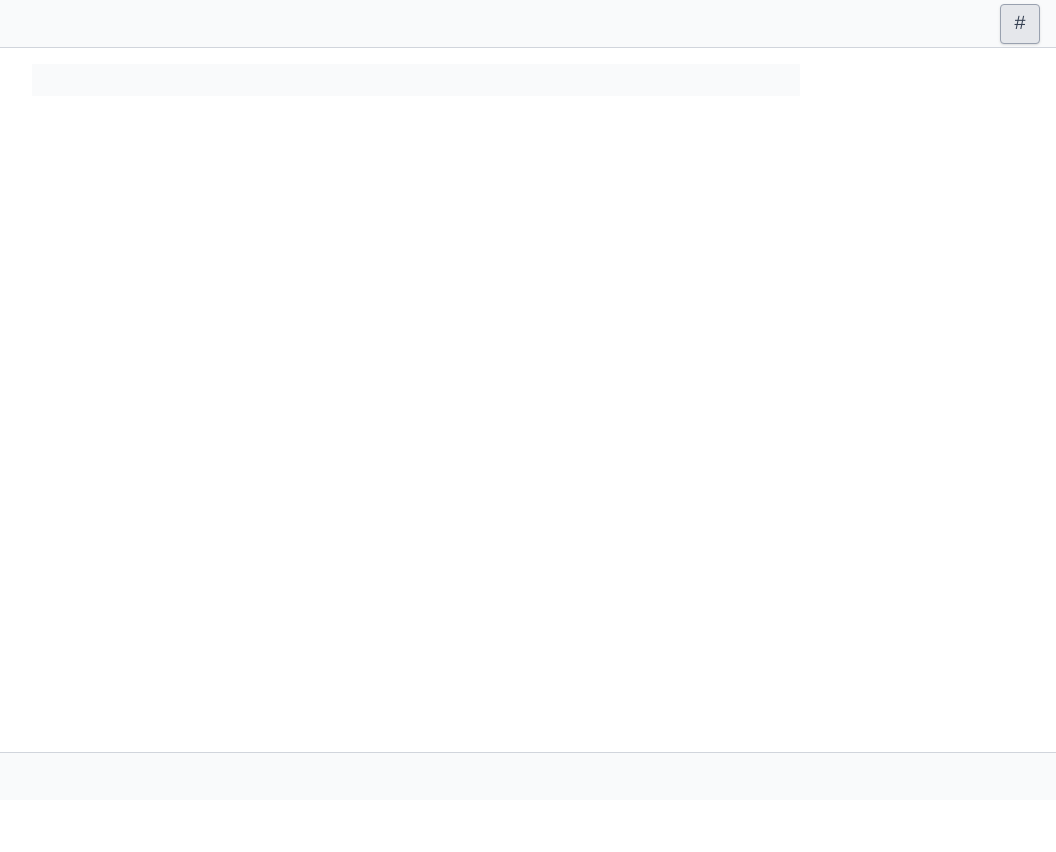
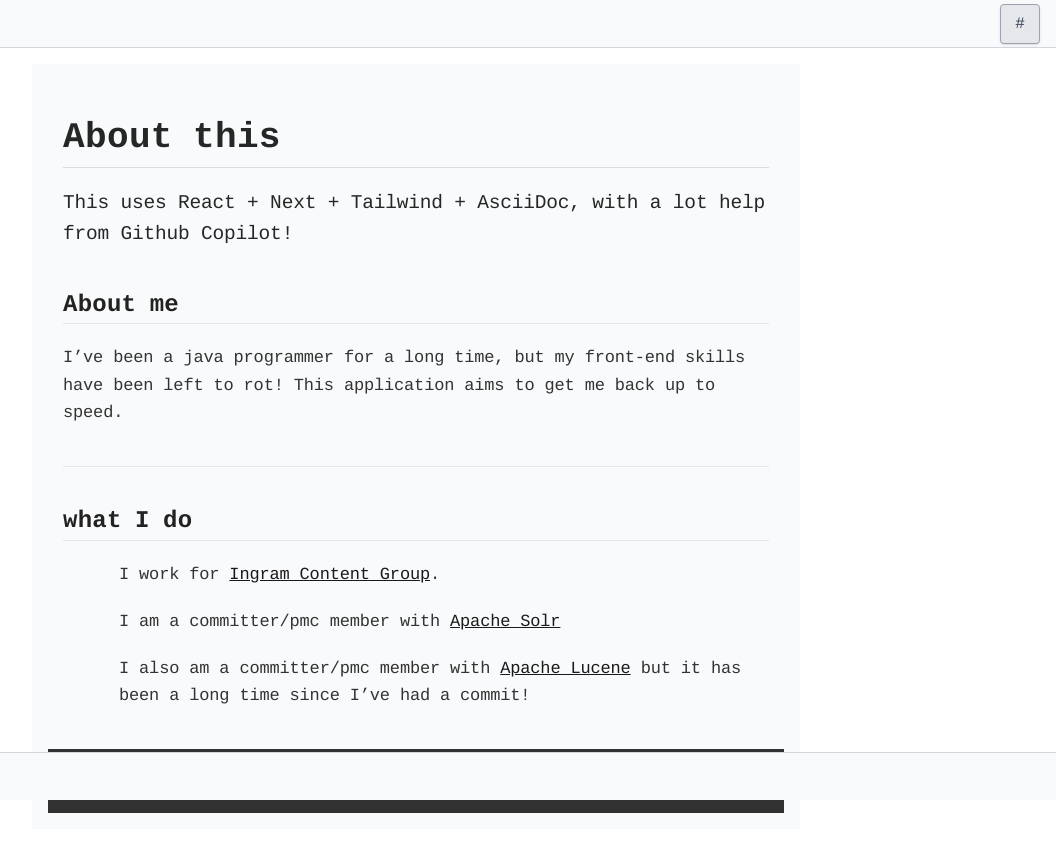
Before and after one commit to jdyer1/home, a Next.js app: page / in a window 1280 px wide. Shown: the top 852 px of the page, without its empty margins (224-1280 px from the left). Before the commit the page ends 800 px from the top, so only its background shows below. Built offline with nearby package versions, Linux system fonts and the light colour scheme; a web font is replaced by a local one.

Commit message:
do not use danger

```diff
--- a/package.json
+++ b/package.json
@@ -11,11 +11,12 @@
     "build": "npm run build:asciidoc && next build",
     "start": "next start",
     "lint": "eslint",
-    "export": "npm run build:asciidoc && next export"
-    ,"test": "jest"
+    "export": "npm run build:asciidoc && next export",
+    "test": "jest"
   },
   "dependencies": {
     "asciidoctor": "^3.0.4",
+    "html-react-parser": "^5.2.13",
     "next": "16.1.4",
     "react": "19.2.3",
     "react-dom": "19.2.3"
--- a/public/asciidoc/root.html
+++ b/public/asciidoc/root.html
@@ -474,7 +474,7 @@ body.book #toc,body.book #preamble,body.book h1.sect0,body.book .sect1>h2{page-b
 </div>
 <div id="footer">
 <div id="footer-text">
-Last updated 2026-01-27 18:27:55 -0600
+Last updated 2026-01-28 11:32:42 -0600
 </div>
 </div>
 </body>
--- a/src/app/page.tsx
+++ b/src/app/page.tsx
@@ -1,5 +1,6 @@
 "use client";
 import { useEffect, useState } from "react";
+import parse from "html-react-parser";
 
 export default function Home() {
   const [html, setHtml] = useState("");
@@ -28,7 +29,7 @@ export default function Home() {
 
   return (
     <main className="bg-gray-50 p-4 max-w-3xl mx-auto">
-      <div className="asciidoc-content" />
+      <div className="asciidoc-content">{html ? parse(html) : null}</div>
     </main>
   );
 }
```
Also changed, not shown: 2 other files (tests, documents, lock files or other folders).
